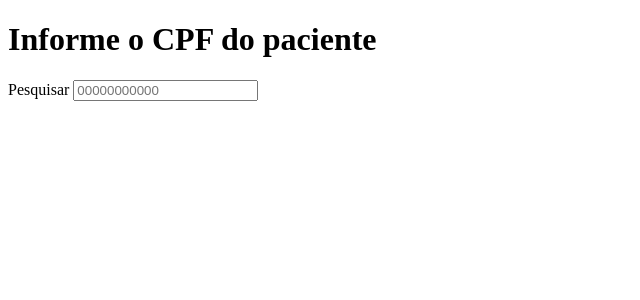
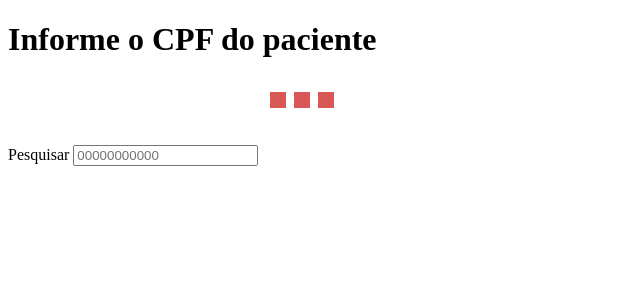
Before and after one commit to Dibimo/Projeto-Integrador, a PHP site: page /components/php/Paginas/consultar_paciente.php in a window 1280 px wide. Shown: the top 300 px of the page, without its empty margins (0-640 px from the left). Run offline with PHP 8.4, Linux system fonts and the light colour scheme.

Commit message:
Animação de load adicionada

```diff
--- /dev/null
+++ b/components/css/consultar_paciente/animacao_buscando.css
@@ -0,0 +1,36 @@
+.lds-facebook {
+  display: inline-block;
+  position: relative;
+  width: 80px;
+  height: 80px;
+}
+.lds-facebook div {
+  display: inline-block;
+  position: absolute;
+  left: 8px;
+  width: 16px;
+  background: rgb(218, 87, 87);
+  animation: lds-facebook 1.2s cubic-bezier(0, 0.5, 0.5, 1) infinite;
+}
+.lds-facebook div:nth-child(1) {
+  left: 8px;
+  animation-delay: -0.24s;
+}
+.lds-facebook div:nth-child(2) {
+  left: 32px;
+  animation-delay: -0.12s;
+}
+.lds-facebook div:nth-child(3) {
+  left: 56px;
+  animation-delay: 0;
+}
+@keyframes lds-facebook {
+  0% {
+    top: 4px;
+    height: 32px;
+  }
+  50%, 100% {
+    top: 12px;
+    height: 16px;
+  }
+}
--- a/components/php/Paginas/consultar_paciente.php
+++ b/components/php/Paginas/consultar_paciente.php
@@ -3,7 +3,7 @@
 <head>
     <meta charset="UTF-8">
     <meta name="viewport" content="width=device-width, initial-scale=1.0">
-
+    <link rel="stylesheet" href="/components/css/consultar_paciente/animacao_buscando.css">
     <title>Consultar paciente</title>
 </head>
 <body>
@@ -11,7 +11,7 @@
 
     <label>Pesquisar</label>
     <input type="text" name="pesquisa" id="pesquisa" placeholder="00000000000">
-    <label id="resposta"></label>
+    <label id="resposta"><div class="lds-facebook"><div></div><div></div><div></div></div></label>
 
 
     <script src="/components/js/consultar_paciente/main.js"></script>
```
